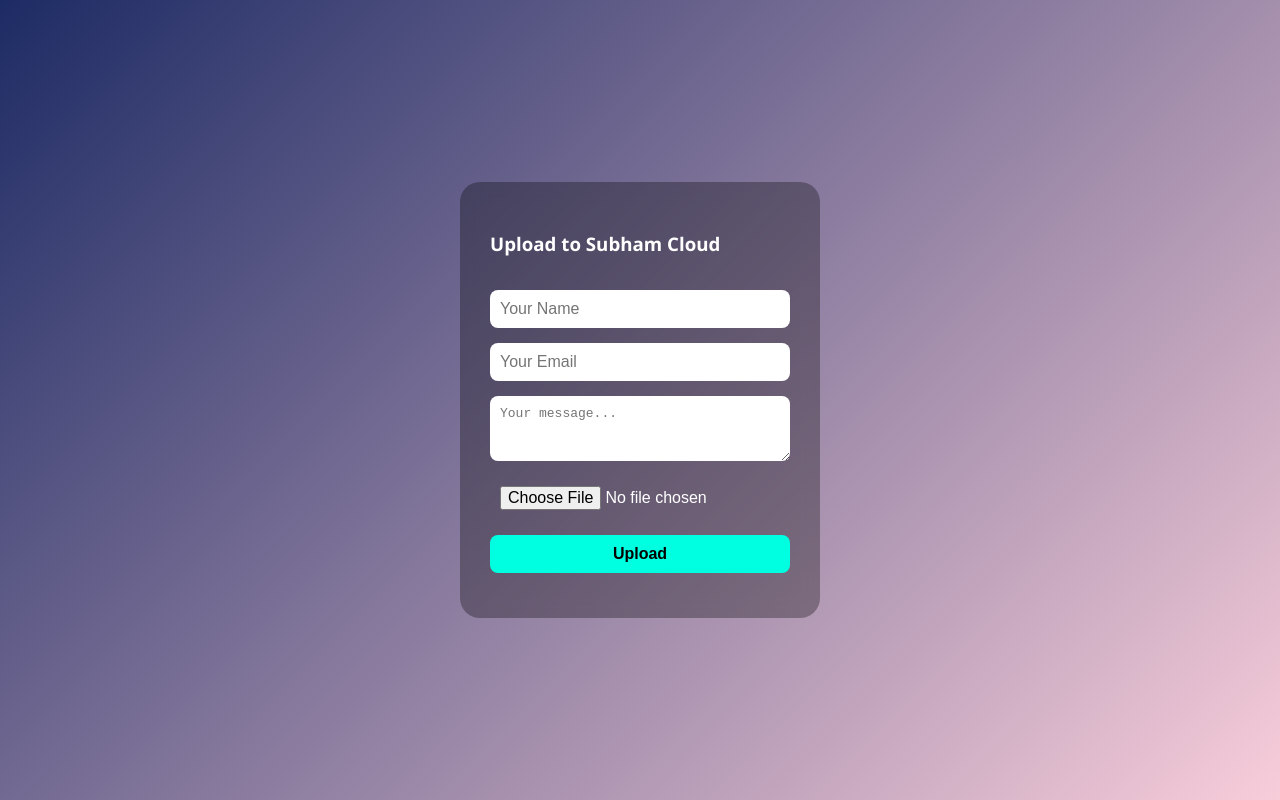
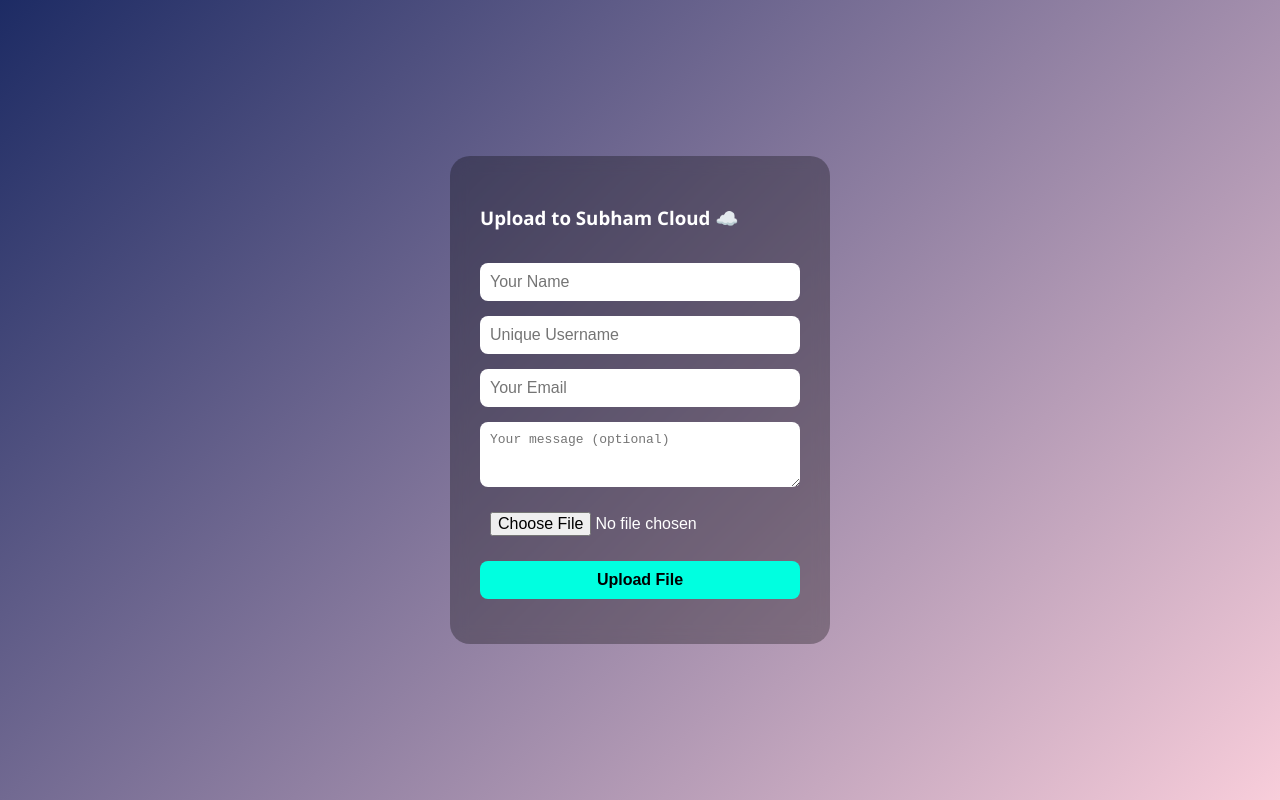
Before and after one commit to subhamtg/Zero-based_hight, a website: page public/index.html in a window 1280 px wide. Drawn offline with Linux system fonts and the light colour scheme.

Commit message:
Update index.html

```diff
--- a/public/index.html
+++ b/public/index.html
@@ -16,7 +16,7 @@
       padding: 30px; border-radius: 20px;
       backdrop-filter: blur(8px);
       display: flex; flex-direction: column; gap: 15px;
-      width: 300px;
+      width: 320px;
     }
     input, textarea, button {
       padding: 10px; border: none; border-radius: 8px;
@@ -38,12 +38,13 @@
 <body>
 
   <form id="uploadForm">
-    <h3>Upload to Subham Cloud</h3>
+    <h3>Upload to Subham Cloud ☁️</h3>
     <input type="text" name="name" placeholder="Your Name" required />
+    <input type="text" name="username" placeholder="Unique Username" required />
     <input type="email" name="email" placeholder="Your Email" required />
-    <textarea name="note" rows="3" placeholder="Your message..."></textarea>
+    <textarea name="note" rows="3" placeholder="Your message (optional)"></textarea>
     <input type="file" name="file" required />
-    <button type="submit">Upload</button>
+    <button type="submit">Upload File</button>
     <div id="message"></div>
   </form>
 
@@ -53,10 +54,12 @@
       const formData = new FormData(this);
       const msg = document.getElementById("message");
       msg.textContent = "Uploading... ⏳";
+
       const res = await fetch("/api/upload", {
         method: "POST",
         body: formData
       });
+
       const text = await res.text();
       msg.textContent = text;
       msg.style.color = text.includes("✅") ? "#00ffcc" : "#ff5050";
```
